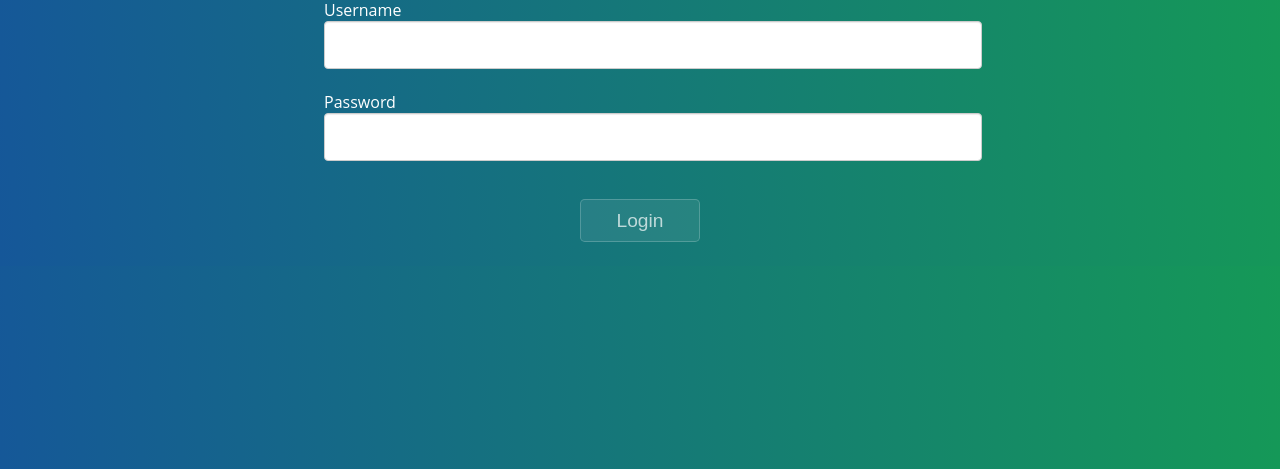
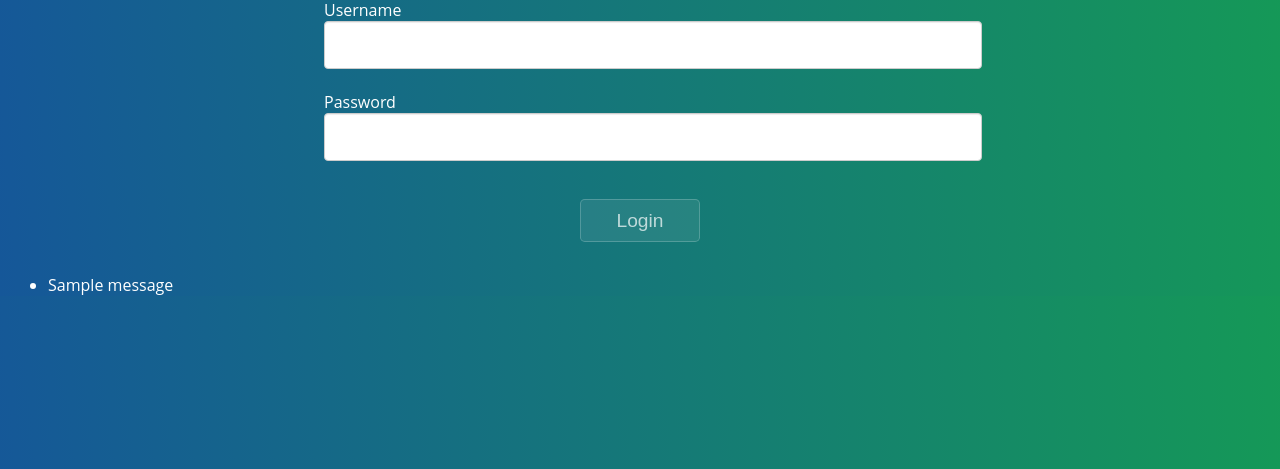
Before and after one commit to sergeek/elimez, a Flask app: page /login in a window 1280 px wide. Shown: the part 134-603 px from the top of the page. Run offline with Flask 2, Linux system fonts and the light colour scheme; tables that the repository leaves empty hold one stand-in row (values such as "Sample post"); one stand-in notice (Sample message) is shown.

Commit message:
Added error messages to login

```diff
--- a/templates/login.html
+++ b/templates/login.html
@@ -16,4 +16,14 @@
             </div>
         </form>
 
+
+
+    {% with messages = get_flashed_messages(with_categories=True) %}
+        <ul>
+        {% for category,message in messages %}
+            <li class="{{category}}">{{message}}</li>
+        {% endfor %}
+        </ul>
+    {% endwith %}
+
 {% endblock %}
```
